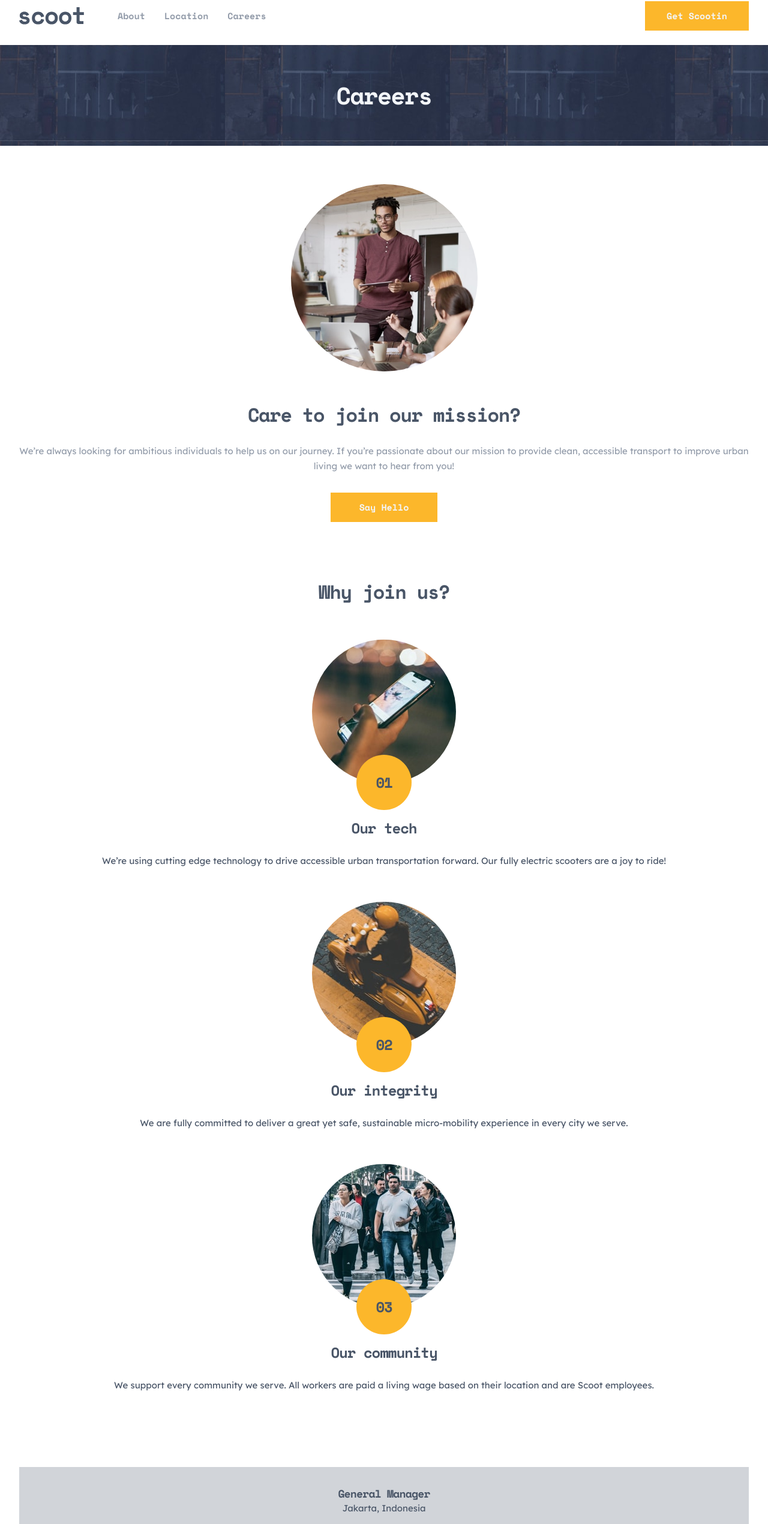
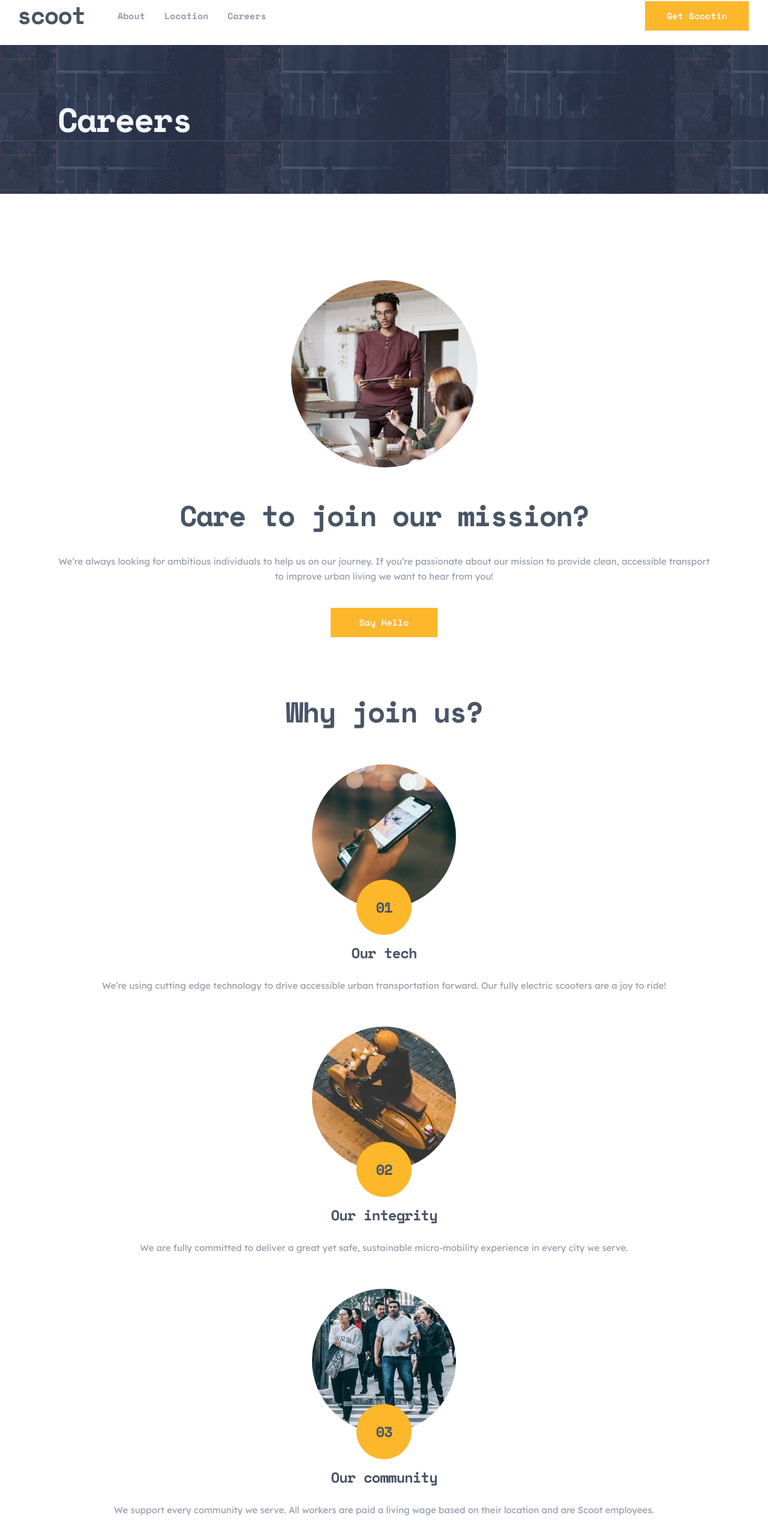
Before and after one commit to lastiwan89/scott-web-app, a Next.js app: page /career in a window 1280 px wide. Shown: the part 22-2562 px from the top of the page at 60% size. Built offline with nearby package versions, Linux system fonts and the light colour scheme.

Commit message:
fix flex md positions

```diff
--- a/src/app/about/page.tsx
+++ b/src/app/about/page.tsx
@@ -6,7 +6,7 @@ import React from "react";
 export default function About() {
   return (
     <div>
-      <section className="about-hero flex items-center py-16 md:px-24 md:py-24">
+      <section className="about-hero flex items-center justify-center py-16 md:justify-start md:px-24 md:py-24">
         <h2 className="text-center font-mono text-40 font-bold text-grey-snow md:text-start md:text-56">
           About
         </h2>
--- a/src/app/career/page.tsx
+++ b/src/app/career/page.tsx
@@ -5,13 +5,13 @@ import { ABOUT_VALUES, CAREER_JOBS } from "@/constant";
 export default function Careers() {
   return (
     <div>
-      <section className="career-hero grid place-content-center py-16">
-        <h2 className="text-center font-mono text-40 font-bold text-grey-snow">
+      <section className="career-hero flex items-center justify-center py-16 md:justify-start md:px-24 md:py-24">
+        <h2 className="text-center font-mono text-40 font-bold text-grey-snow md:text-start md:text-56">
           Careers
         </h2>
       </section>
 
-      <section className="flex flex-col items-center gap-14 py-16">
+      <section className="flex flex-col items-center gap-14 py-16 md:pt-36">
         <div>
           <Image
             className="rounded-full"
@@ -22,8 +22,8 @@ export default function Careers() {
           />
         </div>
 
-        <div className="flex flex-col items-center gap-8 px-8">
-          <h4 className="text-center font-mono text-32 font-bold text-grey-dark">
+        <div className="flex flex-col items-center gap-8 px-8 md:gap-10 md:px-24">
+          <h4 className="text-center font-mono text-32 font-bold text-grey-dark md:text-48">
             Care to join our mission?
           </h4>
           <p className="text-center font-sans text-15 font-normal text-grey-dimmed">
@@ -40,9 +40,9 @@ export default function Careers() {
         </div>
       </section>
 
-      <section className="px-8 py-9">
+      <section className="px-8 py-9 md:px-36">
         <div>
-          <h4 className="text-center font-mono text-32 font-bold text-grey-dark">
+          <h4 className="text-center font-mono text-32 font-bold text-grey-dark md:text-48">
             Why join us?
           </h4>
         </div>
@@ -67,7 +67,7 @@ export default function Careers() {
                 <h4 className="text-center font-mono text-24 font-bold text-grey-dark">
                   {item.title}
                 </h4>
-                <p className="text-center font-sans text-15 font-normal text-grey-dark">
+                <p className="text-center font-sans text-15 font-normal text-grey-dimmed">
                   {item.body}
                 </p>
               </div>
@@ -79,14 +79,14 @@ export default function Careers() {
       <section className="flex flex-col gap-4 px-8 pb-28 pt-6">
         {CAREER_JOBS.map((item) => (
           <div
-            className="flex flex-col items-center gap-4 bg-grey-dark/25 p-8"
+            className="flex flex-col items-center gap-4 bg-grey-dark/25 p-8 md:flex-row md:justify-between"
             key={item.id}
           >
             <div>
-              <p className="text-center font-mono text-18 font-bold text-grey-dark">
+              <p className="text-center font-mono text-18 font-bold text-grey-dark md:text-start">
                 {item.job}
               </p>
-              <p className="text-center font-sans text-15 font-normal text-grey-dark">
+              <p className="text-center font-sans text-15 font-normal text-grey-dark md:text-start">
                 {item.location}
               </p>
             </div>
```
